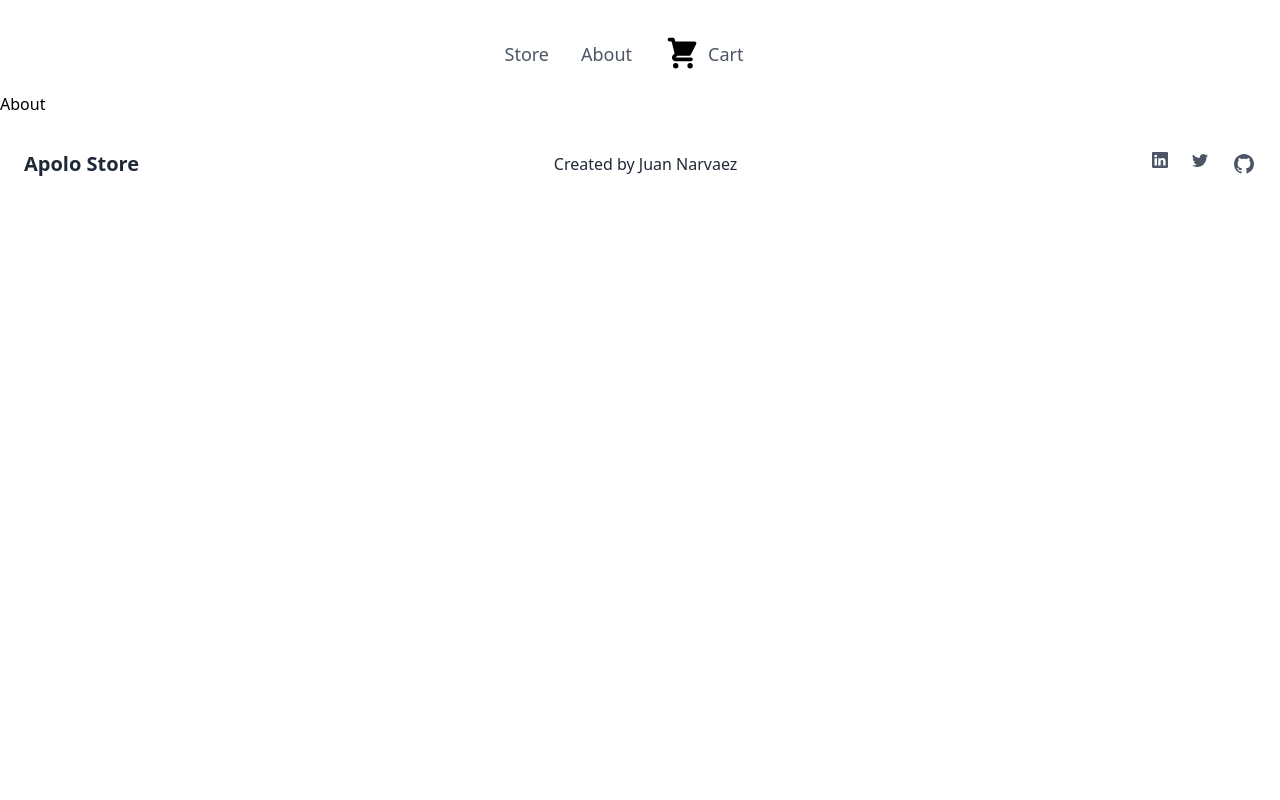
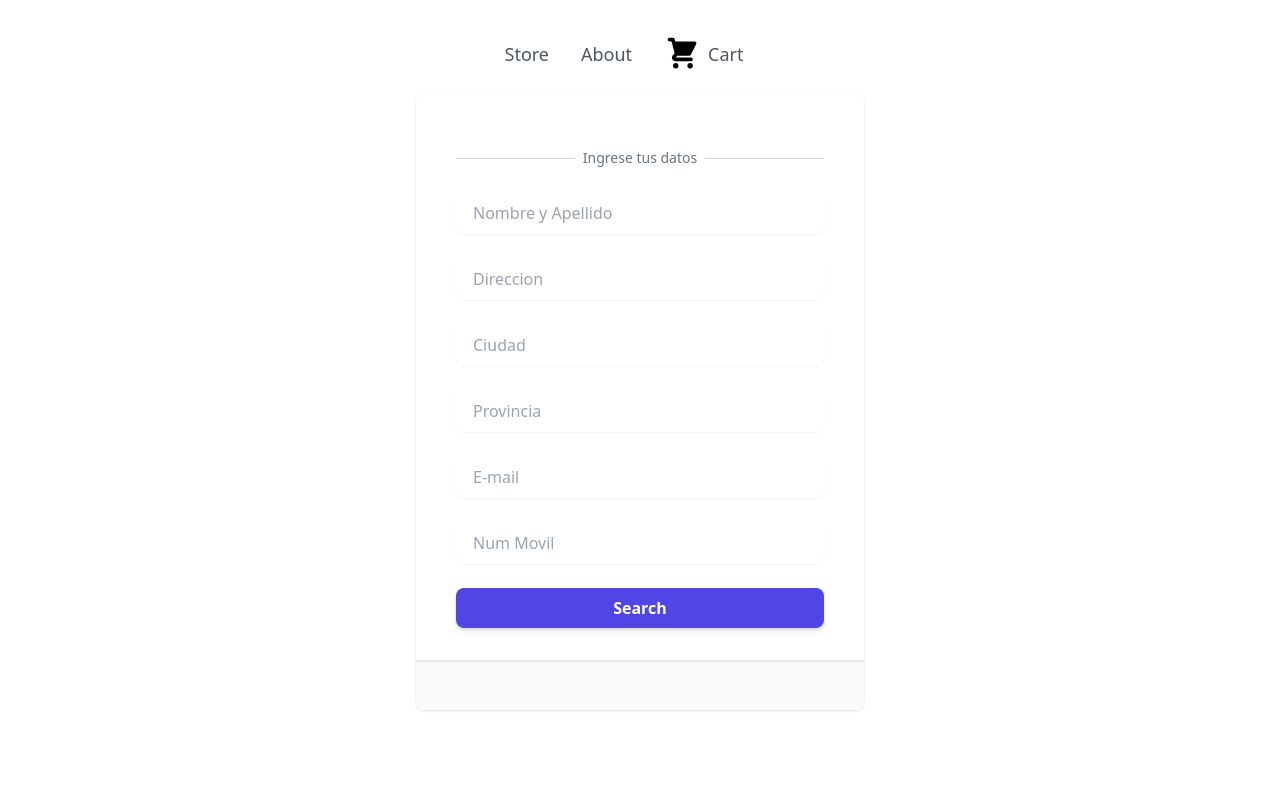
Before and after one commit to jdnarvaez0/apolo-store, a React (Create React App) app: page /about in a window 1280 px wide. Shown: the top 800 px of the page. Built offline with nearby package versions, Linux system fonts and the light colour scheme.

Commit message:
agrego Form y creacion de doc en firebase

```diff
--- a/src/App.js
+++ b/src/App.js
@@ -34,7 +34,9 @@ function App() {
               <ItemListContainer />
             </Route>
           </Switch>
-          <Footer />
+          <div className="mt-48">
+            <Footer />
+          </div>
         </BrowserRouter>
       </CartProvider>
     </>
--- /dev/null
+++ b/src/components/Form.jsx
@@ -0,0 +1,155 @@
+import React, { useState, useRef } from 'react'
+import firebase from 'firebase'
+import { getFirestore } from '../firebase/index'
+
+export default function TestForm() {
+  const [orderId, setOrderId] = useState('')
+
+  const nameRef = useRef()
+  const addressRef = useRef()
+  const cityRef = useRef()
+  const stateRef = useRef()
+  const emailRef = useRef()
+  const mobileRef = useRef()
+
+  function handleClick() {
+    const db = getFirestore()
+    const orders = db.collection('orders')
+
+    const miOrden = {
+      buyer: {
+        name: nameRef.current.value,
+        address: addressRef.current.value,
+        city: cityRef.current.value,
+        state: stateRef.current.value,
+        email: emailRef.current.value,
+        mobile: mobileRef.current.value,
+      },
+      items: [
+        {
+          id: 'NmfjHI8fX3uXiyjkH0HV',
+          title: 'zapato adidas',
+          price: 500,
+          count: 2,
+        },
+        {
+          id: 'hiIEZjk2VrbAti7v9ACv',
+          title: 'zapato nike',
+          price: 500,
+          count: 1,
+        },
+      ],
+      total: 1500,
+      date: firebase.firestore.Timestamp.fromDate(new Date()),
+    }
+
+    orders
+      .add(miOrden)
+      .then(({ id }) => {
+        console.log('orden ingresada: ' + id)
+        setOrderId(id)
+      })
+      .catch((err) => {
+        console.log(err)
+      })
+  }
+
+  return (
+    <>
+      <div className='bg-white rounded-lg shadow sm:max-w-md sm:w-full sm:mx-auto sm:overflow-hidden'>
+        <div className='px-4 py-8 sm:px-10'>
+          <div className='relative mt-6'>
+            <div className='absolute inset-0 flex items-center'>
+              <div className='w-full border-t border-gray-300'></div>
+            </div>
+            <div className='relative flex justify-center text-sm leading-5'>
+              <span className='px-2 text-gray-500 bg-white'>
+                Ingrese tus datos{' '}
+              </span>
+            </div>
+          </div>
+          <div className='mt-6'>
+            <div className='w-full space-y-6'>
+              <div className='w-full'>
+                <div className=' relative '>
+                  <input
+                    type='text'
+                    className=' rounded-lg border-transparent flex-1 appearance-none border border-gray-300 w-full py-2 px-4 bg-white text-gray-700 placeholder-gray-400 shadow-sm text-base focus:outline-none focus:ring-2 focus:ring-purple-600 focus:border-transparent'
+                    placeholder='Nombre y Apellido'
+                    ref={nameRef}
+                  />
+                </div>
+              </div>
+              <div className='w-full'>
+                <div className=' relative '>
+                  <input
+                    type='text'
+                    className=' rounded-lg border-transparent flex-1 appearance-none border border-gray-300 w-full py-2 px-4 bg-white text-gray-700 placeholder-gray-400 shadow-sm text-base focus:outline-none focus:ring-2 focus:ring-purple-600 focus:border-transparent'
+                    placeholder='Direccion'
+                    ref={addressRef}
+                  />
+                </div>
+              </div>
+              <div className='w-full'>
+                <div className=' relative '>
+                  <input
+                    type='text'
+                    className=' rounded-lg border-transparent flex-1 appearance-none border border-gray-300 w-full py-2 px-4 bg-white text-gray-700 placeholder-gray-400 shadow-sm text-base focus:outline-none focus:ring-2 focus:ring-purple-600 focus:border-transparent'
+                    placeholder='Ciudad'
+                    ref={cityRef}
+                  />
+                </div>
+              </div>
+              <div className='w-full'>
+                <div className=' relative '>
+                  <input
+                    type='text'
+                    className=' rounded-lg border-transparent flex-1 appearance-none border border-gray-300 w-full py-2 px-4 bg-white text-gray-700 placeholder-gray-400 shadow-sm text-base focus:outline-none focus:ring-2 focus:ring-purple-600 focus:border-transparent'
+                    placeholder='Provincia'
+                    ref={stateRef}
+                  />
+                </div>
+              </div>
+              <div className='w-full'>
+                <div className=' relative '>
+                  <input
+                    type='text'
+                    className=' rounded-lg border-transparent flex-1 appearance-none border border-gray-300 w-full py-2 px-4 bg-white text-gray-700 placeholder-gray-400 shadow-sm text-base focus:outline-none focus:ring-2 focus:ring-purple-600 focus:border-transparent'
+                    placeholder='E-mail'
+                    ref={emailRef}
+                  />
+                </div>
+              </div>
+              <div className='w-full'>
+                <div className=' relative '>
+                  <input
+                    type='text'
+                    className=' rounded-lg border-transparent flex-1 appearance-none border border-gray-300 w-full py-2 px-4 bg-white text-gray-700 placeholder-gray-400 shadow-sm text-base focus:outline-none focus:ring-2 focus:ring-purple-600 focus:border-transparent'
+                    placeholder='Num Movil'
+                    ref={mobileRef}
+                  />
+                </div>
+              </div>
+              <div>
+                <span className='block w-full rounded-md shadow-sm'>
+                  <button
+                    onClick={() => handleClick()}
+                    type='button'
+                    className='py-2 px-4  bg-indigo-600 hover:bg-indigo-700 focus:ring-indigo-500 focus:ring-offset-indigo-200 text-white w-full transition ease-in duration-200 text-center text-base font-semibold shadow-md focus:outline-none focus:ring-2 focus:ring-offset-2  rounded-lg '
+                  >
+                    Search
+                  </button>
+                </span>
+              </div>
+            </div>
+          </div>
+        </div>
+        <div className=' flex justify-center items-center px-4 py-6 border-t-2 border-gray-200 bg-gray-50 sm:px-10'>
+          <p className='text-xs leading-5 text-gray-500'>
+            {orderId && <h1>Felicitaciones tu order es {orderId}</h1>}
+          </p>
+        </div>
+      </div>
+    </>
+  )
+}
--- a/src/components/pages/About.jsx
+++ b/src/components/pages/About.jsx
@@ -1,8 +1,9 @@
+import Form from '../Form'
 
 const About = () => {
   return (
     <div>
-      About
+      <Form />
     </div>
   )
 }
--- a/src/components/pages/Cart.jsx
+++ b/src/components/pages/Cart.jsx
@@ -1,10 +1,12 @@
-import React, { useContext } from 'react'
+import React, { useContext, useState } from 'react'
 import { Link } from 'react-router-dom'
 import { cartContext } from '../../contex/CartProvider'
 import CartItem from './CartItem'
+import Form from '../Form'
 
 const Cart = () => {
   const { cart, clearCart } = useContext(cartContext)
+  const [openModal, setOpenModal] = useState(false)
 
   console.log(cart)
   const totalAPagar = cart.reduce(
@@ -16,7 +18,7 @@ const Cart = () => {
   return (
     <>
       {cart.length === 0 ? (
-        <div className='m-10 flex flex-col justify-center items-center'>
+        <div className='m-16 flex flex-col justify-center items-center'>
           <h1 className='text-3xl'>Empty Cart</h1>
           <Link
             className='m-4 px-2 py-2 text-xs font-semibold text-white uppercase transition-colors duration-200 transform bg-gray-800 rounded hover:bg-gray-700 dark:hover:bg-gray-600 focus:bg-gray-700 dark:focus:bg-gray-600 focus:outline-none'
@@ -70,7 +72,9 @@ const Cart = () => {
                 </button>
                 <button
                   className=' w-28 px-2 py-3 text-xs font-semibold text-white uppercase transition-colors duration-200 transform bg-gray-800 rounded hover:bg-gray-700 dark:hover:bg-gray-600 focus:bg-gray-700 dark:focus:bg-gray-600 focus:outline-none'
-                  onClick={() => clearCart()}
+                  onClick={() => {
+                    setOpenModal(true)
+                  }}
                 >
                   buy now
                 </button>
@@ -79,6 +83,7 @@ const Cart = () => {
           </div>
         </div>
       )}
+      {openModal && <Form />}
     </>
   )
 }
```
Also changed, not shown: 1 other file (tests, documents, lock files or other folders).
